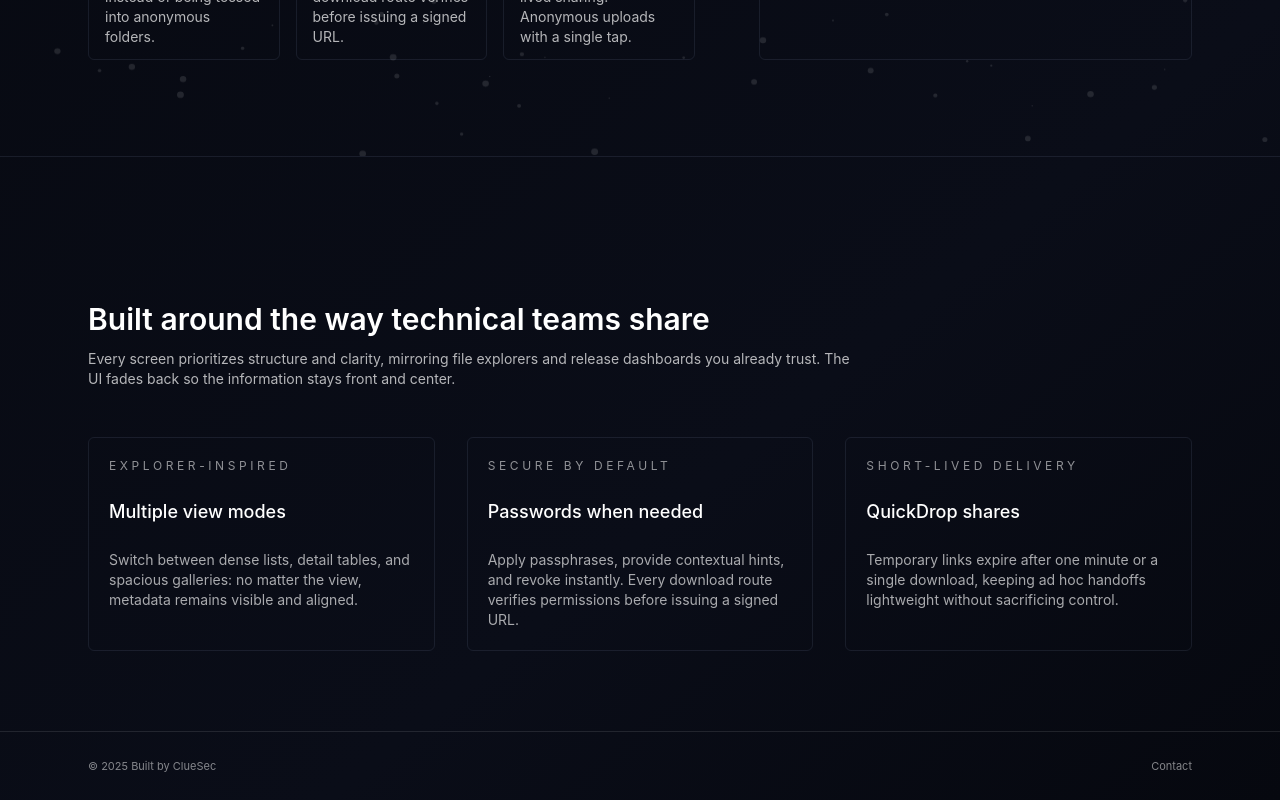
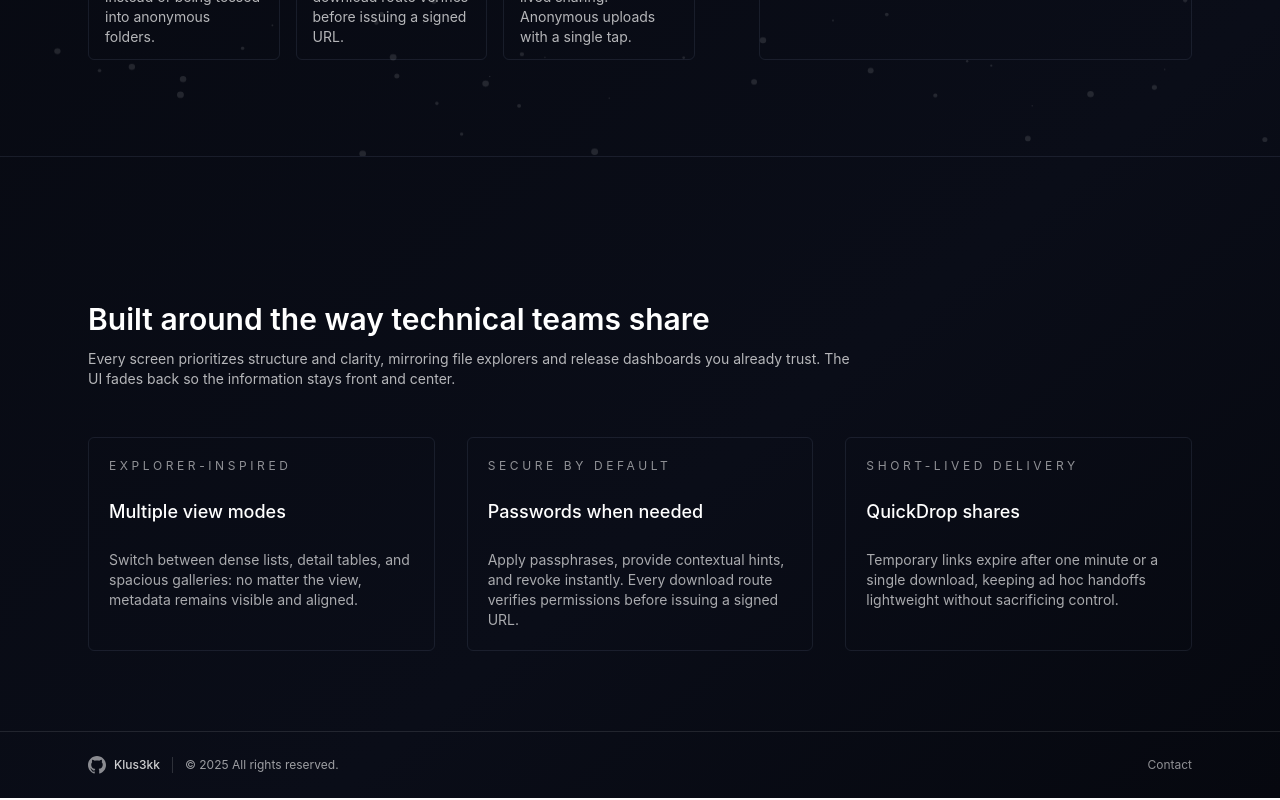
Before and after one commit to Klus3kk/gloomy, a Next.js app: page / in a window 1280 px wide. Shown: the part 786-1586 px from the top of the page. Built offline with nearby package versions, Linux system fonts and the light colour scheme; no server answers.

Commit message:
Fix github login issue, improve footer layout

```diff
--- a/app/api/download/consume/[token]/route.ts
+++ b/app/api/download/consume/[token]/route.ts
@@ -160,9 +160,10 @@ export async function GET(_request: Request, { params }: RouteContext) {
 
   const contentType = metadata?.contentType ?? "application/octet-stream";
   const size = metadata?.size ? Number(metadata.size) : undefined;
-  const filename = metadata?.name
+  const filenameRaw = metadata?.name
     ? metadata.name.split("/").pop()
-    : storagePath.split("/").pop() ?? `${id}.bin`;
+    : storagePath.split("/").pop();
+  const filename = filenameRaw && filenameRaw.length > 0 ? filenameRaw : `${id}.bin`;
 
   const nodeStream = file.createReadStream();
   const webStream = Readable.toWeb(nodeStream) as ReadableStream<Uint8Array>;
--- a/components/layout/GlobalFooter.tsx
+++ b/components/layout/GlobalFooter.tsx
@@ -1,11 +1,40 @@
-import Link from "next/link";
+const GithubIcon = () => (
+  <svg
+    aria-hidden="true"
+    focusable="false"
+    width={18}
+    height={18}
+    viewBox="0 0 24 24"
+    fill="currentColor"
+    className="opacity-75"
+  >
+    <path d="M12 0C5.37 0 0 5.37 0 12c0 5.3 3.44 9.8 8.2 11.39.6.11.82-.26.82-.58 0-.28-.01-1.02-.02-2-3.34.73-4.04-1.61-4.04-1.61-.54-1.37-1.32-1.74-1.32-1.74-1.08-.74.08-.73.08-.73 1.19.09 1.82 1.22 1.82 1.22 1.06 1.81 2.79 1.29 3.47.99.11-.77.42-1.29.76-1.59-2.67-.3-5.47-1.33-5.47-5.92 0-1.31.47-2.38 1.24-3.22-.12-.3-.54-1.52.12-3.17 0 0 1.01-.32 3.3 1.23.96-.27 1.99-.41 3.01-.42 1.02.01 2.05.15 3.01.42 2.28-1.55 3.29-1.23 3.29-1.23.66 1.65.24 2.87.12 3.17.77.84 1.24 1.91 1.24 3.22 0 4.6-2.8 5.61-5.48 5.91.43.37.81 1.1.81 2.22 0 1.6-.02 2.88-.02 3.28 0 .32.22.7.82.58C20.57 21.79 24 17.3 24 12 24 5.37 18.63 0 12 0z" />
+  </svg>
+);
 
 export const GlobalFooter = () => (
   <footer className="border-t border-white/10 bg-transparent py-6">
-    <div className="mx-auto flex max-w-6xl flex-col gap-2 px-6 text-[11px] text-white/50 sm:flex-row sm:items-center sm:justify-between">
-      <p>&copy; {new Date().getFullYear()} Built by ClueSec</p>
-      <div className="flex gap-4">
-        <a href="mailto:lukaszbielaszewskibiz@gmail.com" className="transition hover:text-white">
+    <div className="mx-auto flex w-full max-w-6xl flex-col items-center gap-4 px-6 text-[11px] text-white/55 sm:flex-row sm:justify-between sm:text-xs">
+      <div className="flex flex-col items-center gap-2 sm:flex-row sm:gap-3">
+        <a
+          href="https://github.com/Klus3kk"
+          target="_blank"
+          rel="noreferrer noopener"
+          className="flex items-center gap-2 text-white/70 transition hover:text-white"
+        >
+          <GithubIcon />
+          <span className="font-medium text-white/80">Klus3kk</span>
+        </a>
+        <span className="hidden h-4 w-px bg-white/15 sm:block" aria-hidden="true" />
+        <span className="text-white/60">
+          © {new Date().getFullYear()} All rights reserved.
+        </span>
+      </div>
+      <div className="flex flex-col items-center gap-3 sm:flex-row sm:gap-4">
+        <a
+          href="mailto:lukaszbielaszewskibiz@gmail.com"
+          className="transition hover:text-white"
+        >
           Contact
         </a>
       </div>
```
